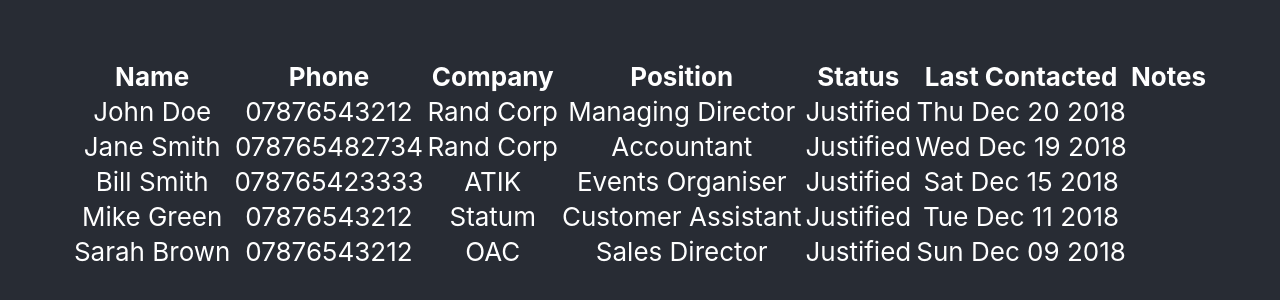
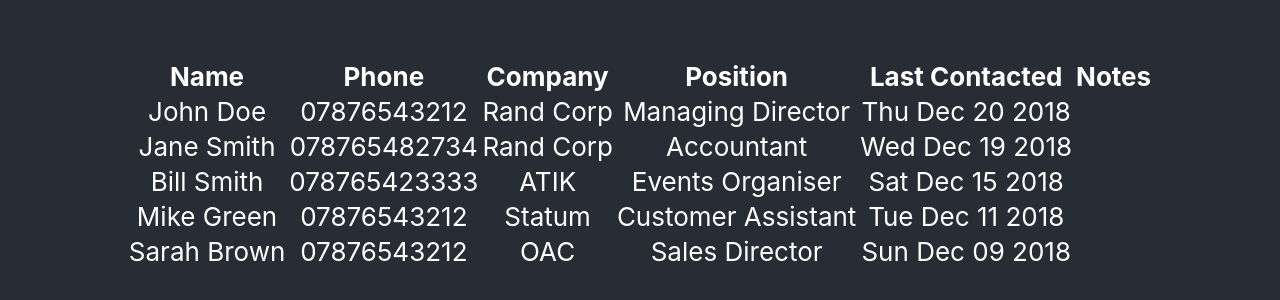
Before and after one commit to rob137/rolodex, a React (Create React App) app: page / in a window 1280 px wide. Shown: the part 236-536 px from the top of the page. Built offline with nearby package versions, Linux system fonts and the light colour scheme.

Commit message:
Remove status table column for now

```diff
--- a/src/ContactList.tsx
+++ b/src/ContactList.tsx
@@ -16,7 +16,6 @@ export default function ContactList(props: ContactListProps) {
           <th>Phone</th>
           <th>Company</th>
           <th>Position</th>
-          <th>Status</th>
           <th>Last Contacted</th>
           <th>Notes</th>
         </tr>
--- a/src/ContactRow.tsx
+++ b/src/ContactRow.tsx
@@ -14,7 +14,6 @@ export default function ContactRow(props: ContactRowProps) {
       <td>{props.contact.phone}</td>
       <td>{props.contact.company}</td>
       <td>{props.contact.position}</td>
-      <td>{props.contact.status}</td>
       <td>{lastContact}</td>
       <td>{props.contact.notes}</td>
     </tr>
```
